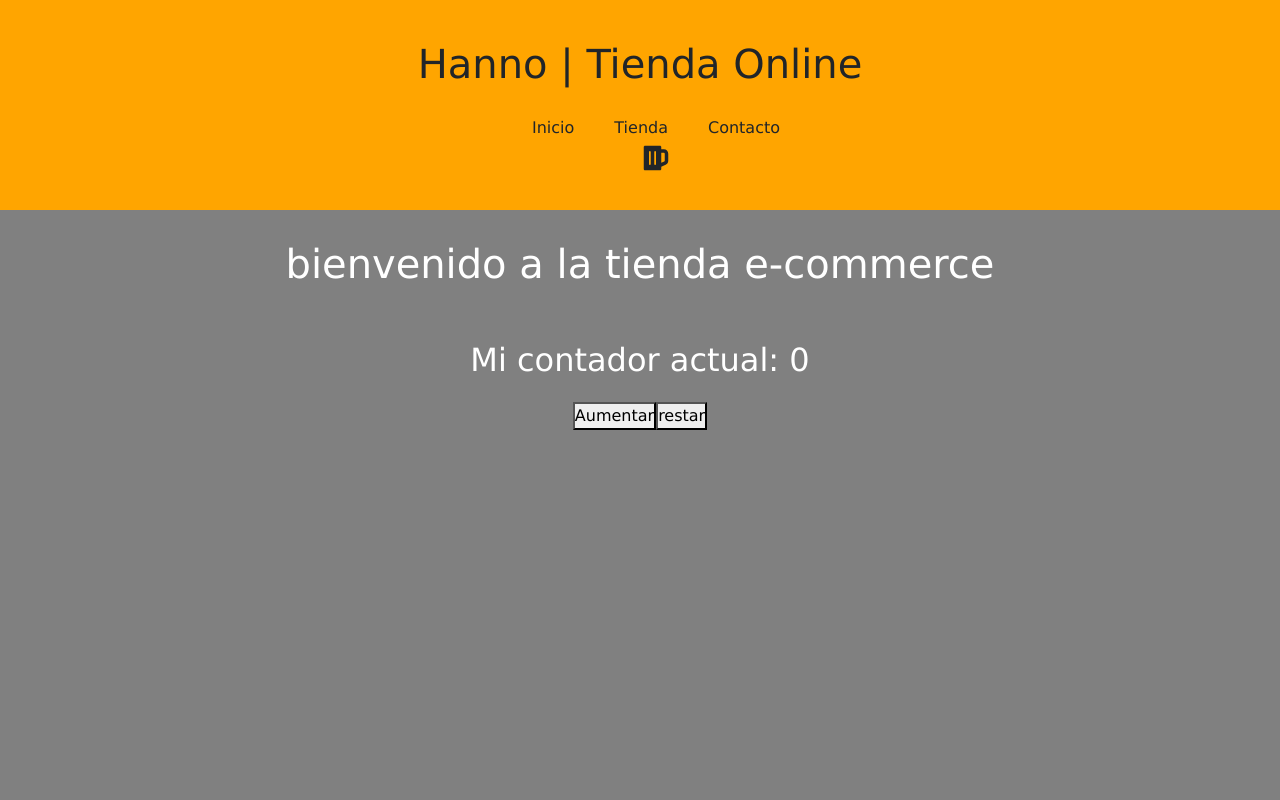
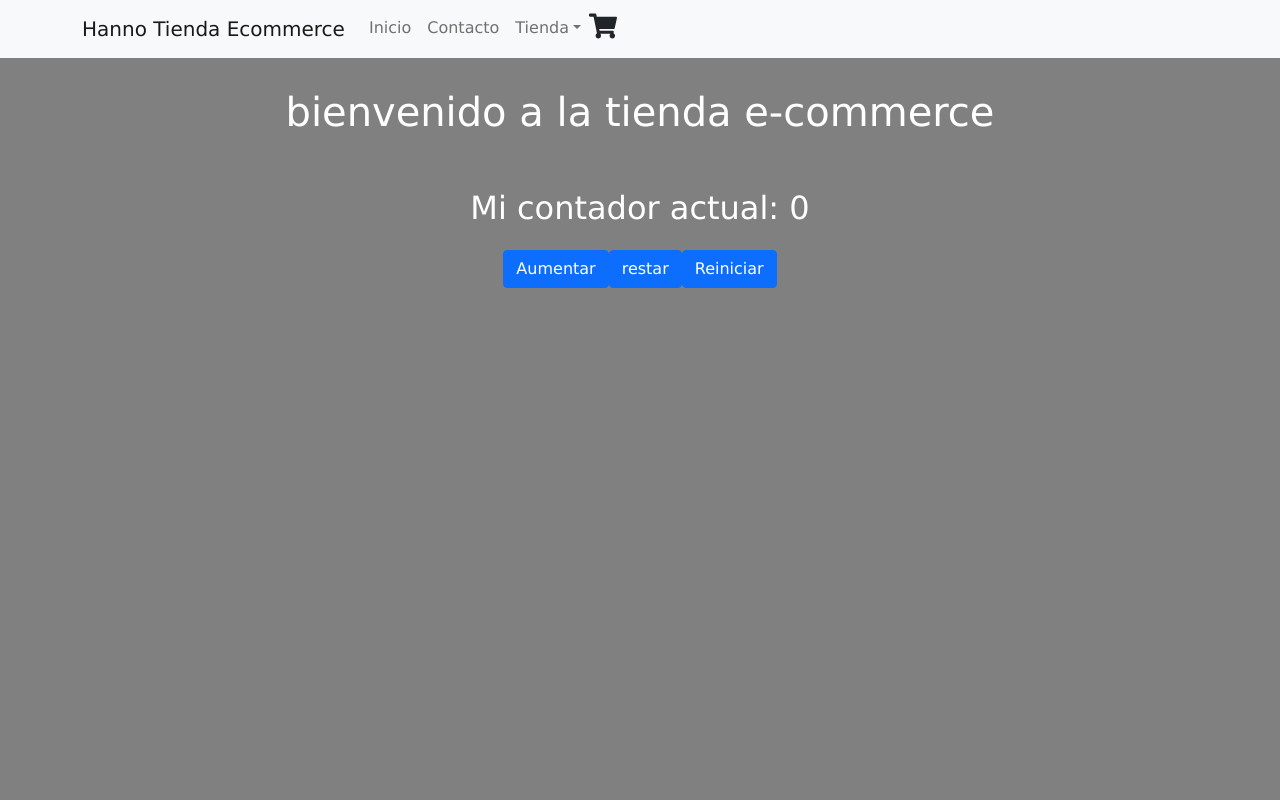
Before and after one commit to lucasbeckerok/my-react-project, a React (Create React App) app: page / in a window 1280 px wide. Shown: the top 800 px of the page. Built offline with nearby package versions, Linux system fonts and the light colour scheme.

Commit message:
entrega Desafio Crea tu landing

```diff
--- a/src/App.jsx
+++ b/src/App.jsx
@@ -2,8 +2,8 @@
 import Main from "./Main"
 import Footer from "./Footer"
 
+function App() {
 
-function App() {
 
     const edad = 28;
     const nombre = ["Juan", "Pedro"];
--- a/src/Header.js
+++ b/src/Header.js
@@ -2,9 +2,9 @@
 
 const Header = () => {
     return (
-    <header>
+
         <NavBar/>
-    </header>
+
     )
 }
 
--- a/src/Main.js
+++ b/src/Main.js
@@ -1,10 +1,7 @@
-import {useState} from 'react'
+import {useState} from 'react';
+import {Button} from 'react-bootstrap';
 
 const Main = (props) => {
-
-    // const resultado = useState(); // Siempre retorna un array con dos elementos
-
-    // let contador = 0
 
     const [contador, setContador] = useState(props.initial);
 
@@ -14,7 +11,6 @@
     const restar = () => {
         setContador(contador - 1)
     }
-
     const resetear = () => {
         setContador(0)
     }
@@ -24,8 +20,9 @@
         <div id="presentacion">
             <h1>bienvenido {props.nombre} {props.apellido} a la tienda e-commerce</h1>
             <h2>Mi contador actual: {contador}</h2>
-            <button onClick={handleclick}>Aumentar</button>
-            <button onClick={restar}>restar</button>
+            <Button variant="primary" onClick={handleclick}>Aumentar</Button>
+            <Button variant="primary" onClick={restar}>restar</Button>
+            <Button variant="primary" onClick={resetear}>Reiniciar</Button>
         </div>
     </main>
     )
--- a/src/components/CartWidget.js
+++ b/src/components/CartWidget.js
@@ -1,8 +1,8 @@
-import { FaBeer } from 'react-icons/fa';
+import { FaShoppingCart } from 'react-icons/fa';
 
 const CartWidget = () => {
     return (
-        <h3><FaBeer/></h3>
+        <h3><FaShoppingCart/></h3>
     )
 }
 
--- a/src/components/NavBar.js
+++ b/src/components/NavBar.js
@@ -1,17 +1,30 @@
 import CartWidget from "./CartWidget";
+import {Navbar, Container, Nav, NavDropdown} from 'react-bootstrap';
 
 const NavBar = () => {
     return (
-        <nav>
-            <h1>Hanno | Tienda Online</h1>
-            <ul>
-                <a>Inicio</a>
-                <a>Tienda</a>
-                <a>Contacto</a>
-                <CartWidget/>
-            </ul>
-        </nav>
+        <Navbar bg="light" expand="lg">
+        <Container>
+          <Navbar.Brand href="#home">Hanno Tienda Ecommerce</Navbar.Brand>
+          <Navbar.Toggle aria-controls="basic-navbar-nav" />
+          <Navbar.Collapse id="basic-navbar-nav">
+            <Nav className="me-auto">
+              <Nav.Link href="#home">Inicio</Nav.Link>
+              <Nav.Link href="#link">Contacto</Nav.Link>
+              <NavDropdown title="Tienda" id="basic-nav-dropdown">
+                <NavDropdown.Item href="#action/3.1">Categoria 1</NavDropdown.Item>
+                <NavDropdown.Item href="#action/3.2">Categoria 2</NavDropdown.Item>
+                <NavDropdown.Item href="#action/3.3">Categoria 3</NavDropdown.Item>
+                <NavDropdown.Divider />
+                <NavDropdown.Item href="#action/3.4">Mi cuenta</NavDropdown.Item>
+              </NavDropdown>
+              <CartWidget/>
+            </Nav>
+          </Navbar.Collapse>
+        </Container>
+      </Navbar>
     )
 }
 
+
 export default NavBar;
--- a/src/index.js
+++ b/src/index.js
@@ -1,6 +1,7 @@
 import React from 'react';
 import ReactDOM from 'react-dom';
 import App from "./App";
+import 'bootstrap/dist/css/bootstrap.min.css';
 import "./scss/App.scss";
 
 ReactDOM.render(<App/>,document.getElementById('root'))
```
Also changed, not shown: src/components/ItemListContainer.js (added, +7 -0 lines), 1 other file (tests, documents, lock files or other folders).
